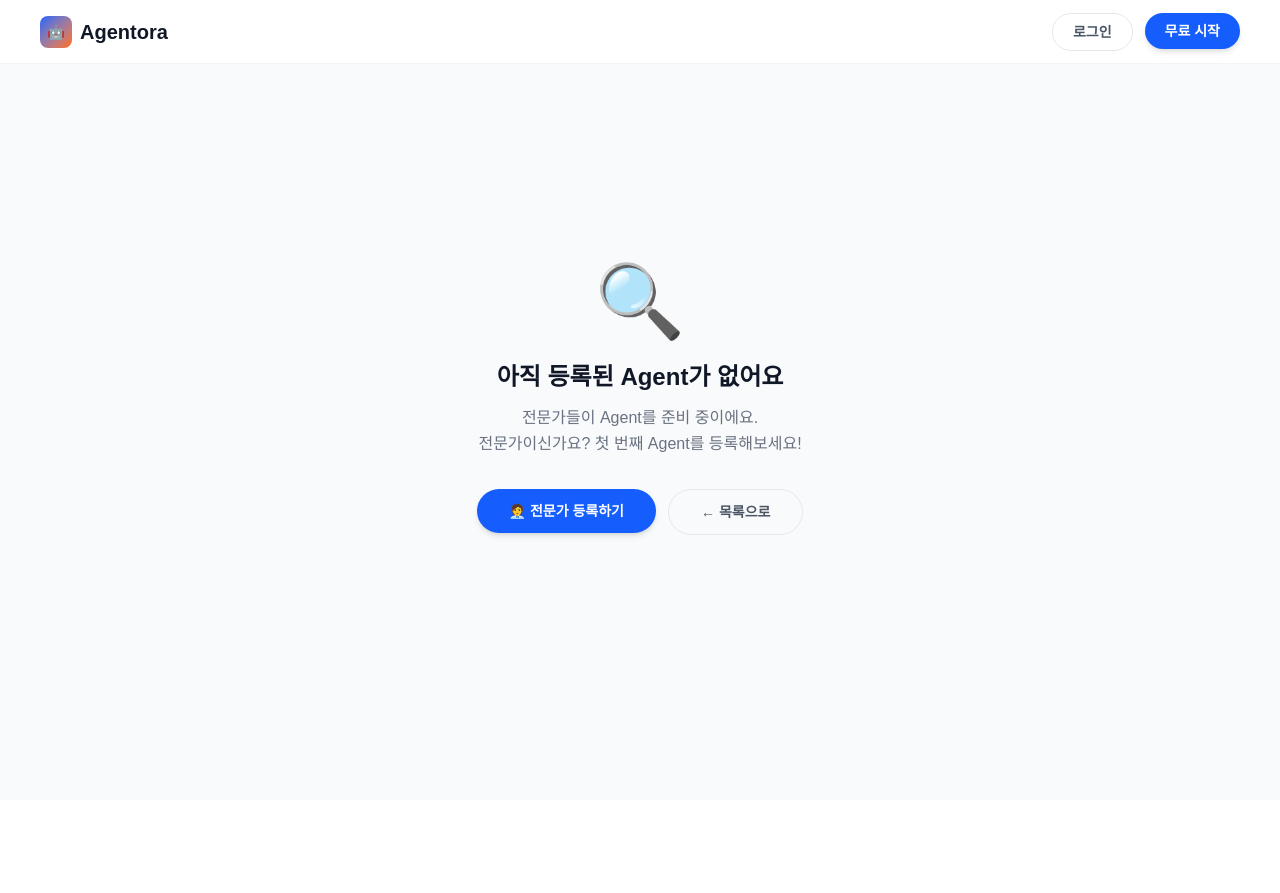
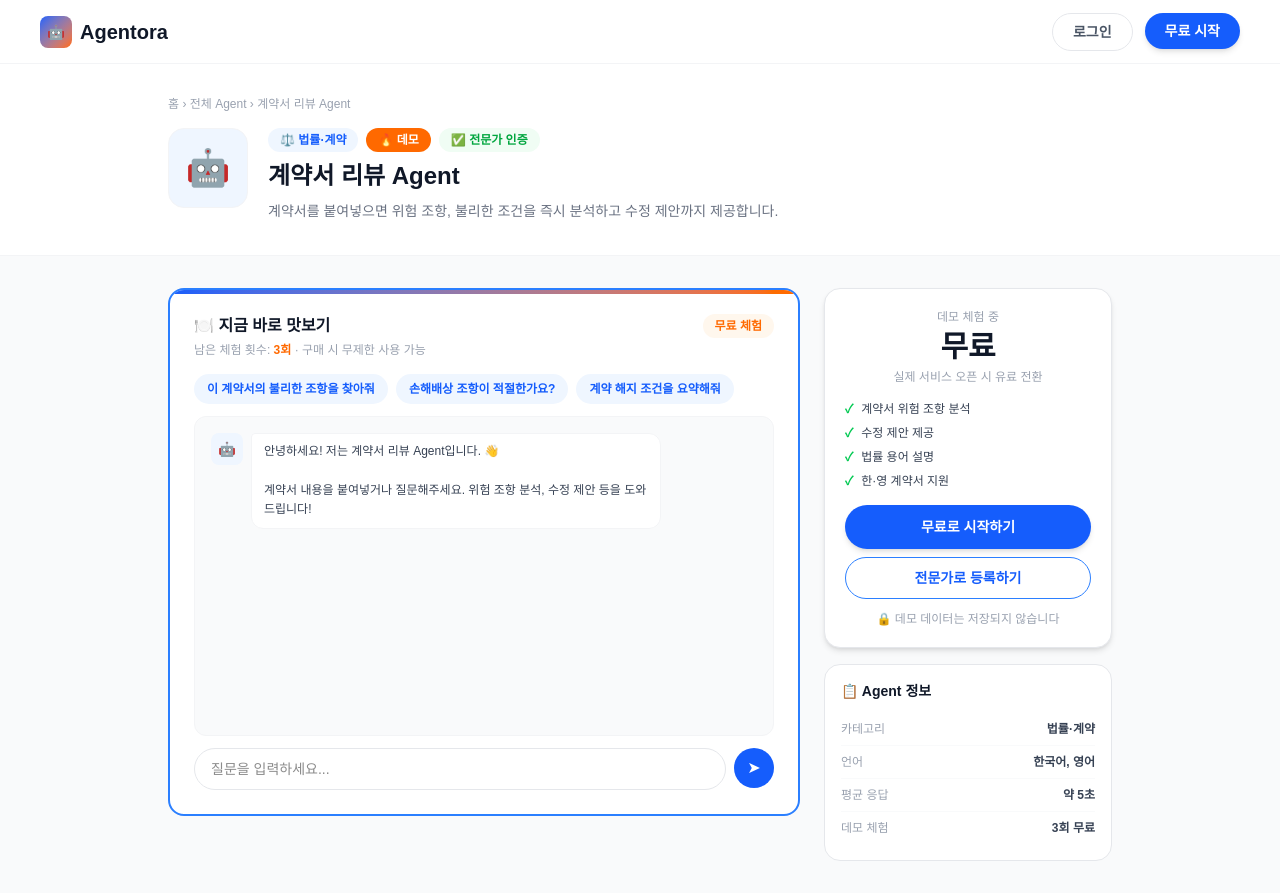
Before and after one commit to agentora-kr/agentora, a Next.js app: page /agents/1 in a window 1280 px wide. Before the commit the page ends 800 px from the top, so only its background shows below. Built offline with nearby package versions, Linux system fonts and the light colour scheme.

Commit message:
AI 맛보기 데모 페이지 추가

```diff
--- a/app/agents/[id]/page.tsx
+++ b/app/agents/[id]/page.tsx
@@ -1,33 +1,199 @@
+"use client";
+import { useState } from "react";
 import Link from "next/link";
 
 export default function AgentDetailPage() {
+  const [messages, setMessages] = useState<{ role: "user" | "assistant"; content: string }[]>([
+    { role: "assistant", content: "안녕하세요! 저는 계약서 리뷰 Agent입니다. 👋\n\n계약서 내용을 붙여넣거나 질문해주세요. 위험 조항 분석, 수정 제안 등을 도와드립니다!" }
+  ]);
+  const [input, setInput] = useState("");
+  const [loading, setLoading] = useState(false);
+  const [trial, setTrial] = useState(3);
+
+  const handleSend = async () => {
+    if (!input.trim() || loading || trial <= 0) return;
+    const userMsg = input.trim();
+    setInput("");
+    setTrial((t) => t - 1);
+
+    const newMessages = [...messages, { role: "user" as const, content: userMsg }];
+    setMessages(newMessages);
+    setLoading(true);
+
+    try {
+      const response = await fetch("/api/chat", {
+        method: "POST",
+        headers: { "Content-Type": "application/json" },
+        body: JSON.stringify({
+          systemPrompt: "당신은 10년 경력의 계약 전문 변호사입니다. 사용자가 계약서 내용이나 법률 관련 질문을 하면 전문적으로 분석하고 위험 조항, 불리한 조건, 수정 제안을 명확하게 제공하세요. 답변은 한국어로 하고, 구체적이고 실용적인 조언을 제공하세요. 위험한 조항은 ⚠️로, 양호한 조항은 ✅로 표시하세요.",
+          messages: newMessages.map(m => ({ role: m.role, content: m.content }))
+        }),
+      });
+
+      const data = await response.json();
+      setMessages(prev => [...prev, {
+        role: "assistant",
+        content: data.content || "죄송합니다. 잠시 후 다시 시도해주세요."
+      }]);
+    } catch {
+      setMessages(prev => [...prev, {
+        role: "assistant",
+        content: "오류가 발생했습니다. 다시 시도해주세요."
+      }]);
+    }
+    setLoading(false);
+  };
+
   return (
     <main className="min-h-screen bg-gray-50">
-      <nav className="fixed top-0 left-0 right-0 z-50 bg-white/90 backdrop-blur-md border-b border-gray-100 h-16 flex items-center justify-between px-10">
+      {/* 네비게이션 */}
+      <nav className="fixed top-0 left-0 right-0 z-50 bg-white/90 backdrop-blur-md border-b border-gray-100 h-16 flex items-center justify-between px-5 md:px-10">
         <Link href="/" className="flex items-center gap-2">
           <div className="w-8 h-8 rounded-lg bg-gradient-to-br from-blue-600 to-orange-500 flex items-center justify-center text-sm">🤖</div>
           <span className="text-xl font-extrabold text-gray-900">Agentora</span>
         </Link>
         <div className="flex gap-3">
-          <Link href="/login"><button className="px-5 py-2 rounded-full text-sm font-semibold border border-gray-200 text-gray-600 hover:border-blue-500 hover:text-blue-600 transition-all">로그인</button></Link>
-          <Link href="/login"><button className="px-5 py-2 rounded-full text-sm font-semibold bg-blue-600 text-white hover:bg-blue-700 transition-all shadow-md">무료 시작</button></Link>
+          <Link href="/login"><button className="px-4 md:px-5 py-2 rounded-full text-sm font-semibold border border-gray-200 text-gray-600 hover:border-blue-500 hover:text-blue-600 transition-all">로그인</button></Link>
+          <Link href="/login"><button className="px-4 md:px-5 py-2 rounded-full text-sm font-semibold bg-blue-600 text-white hover:bg-blue-700 transition-all shadow-md">무료 시작</button></Link>
         </div>
       </nav>
 
-      <div className="flex flex-col items-center justify-center min-h-screen text-center px-10">
-        <div className="text-7xl mb-6">🔍</div>
-        <h2 className="text-2xl font-extrabold text-gray-900 mb-3">아직 등록된 Agent가 없어요</h2>
-        <p className="text-gray-500 text-base leading-relaxed mb-8 max-w-md">
-          전문가들이 Agent를 준비 중이에요.<br />
-          전문가이신가요? 첫 번째 Agent를 등록해보세요!
-        </p>
-        <div className="flex gap-3">
-          <Link href="/register">
-            <button className="px-8 py-3 bg-blue-600 text-white font-bold rounded-full hover:bg-blue-700 transition-all shadow-md text-sm">🧑‍💼 전문가 등록하기</button>
-          </Link>
-          <Link href="/agents">
-            <button className="px-8 py-3 border border-gray-200 text-gray-600 font-bold rounded-full hover:border-blue-400 hover:text-blue-600 transition-all text-sm">← 목록으로</button>
-          </Link>
+      <div className="pt-16 bg-white border-b border-gray-100">
+        <div className="max-w-5xl mx-auto px-5 md:px-10 py-6 md:py-8">
+          <div className="text-xs text-gray-400 mb-4">
+            <Link href="/" className="hover:text-blue-600">홈</Link> ›{" "}
+            <Link href="/agents" className="hover:text-blue-600">전체 Agent</Link> › 계약서 리뷰 Agent
+          </div>
+          <div className="flex gap-4 md:gap-5 items-start">
+            <div className="w-16 h-16 md:w-20 md:h-20 rounded-2xl bg-blue-50 flex items-center justify-center text-3xl md:text-4xl flex-shrink-0 border border-gray-100">🤖</div>
+            <div className="flex-1 min-w-0">
+              <div className="flex gap-2 mb-2 flex-wrap">
+                <span className="bg-blue-50 text-blue-600 text-xs font-bold px-3 py-1 rounded-full">⚖️ 법률·계약</span>
+                <span className="bg-orange-500 text-white text-xs font-bold px-3 py-1 rounded-full">🔥 데모</span>
+                <span className="bg-green-50 text-green-600 text-xs font-bold px-3 py-1 rounded-full">✅ 전문가 인증</span>
+              </div>
+              <h1 className="text-xl md:text-2xl font-extrabold text-gray-900 mb-2">계약서 리뷰 Agent</h1>
+              <p className="text-sm text-gray-500 leading-relaxed">계약서를 붙여넣으면 위험 조항, 불리한 조건을 즉시 분석하고 수정 제안까지 제공합니다.</p>
+            </div>
+          </div>
+        </div>
+      </div>
+
+      <div className="max-w-5xl mx-auto px-5 md:px-10 py-6 md:py-8 flex flex-col md:flex-row gap-6">
+
+        {/* 채팅 */}
+        <div className="flex-1 min-w-0">
+          <div className="bg-white rounded-2xl border-2 border-blue-500 p-5 md:p-6 relative overflow-hidden">
+            <div className="absolute top-0 left-0 right-0 h-1 bg-gradient-to-r from-blue-600 to-orange-500"></div>
+
+            <div className="flex items-center justify-between mb-1">
+              <h2 className="text-base font-extrabold text-gray-900">🍽️ 지금 바로 맛보기</h2>
+              <span className="bg-orange-50 text-orange-500 text-xs font-bold px-3 py-1 rounded-full">무료 체험</span>
+            </div>
+            <p className="text-xs text-gray-400 mb-4">
+              남은 체험 횟수: <strong className="text-orange-500">{trial}회</strong> · 구매 시 무제한 사용 가능
+            </p>
+
+            {/* 예시 질문 */}
+            <div className="flex gap-2 flex-wrap mb-3">
+              {["이 계약서의 불리한 조항을 찾아줘", "손해배상 조항이 적절한가요?", "계약 해지 조건을 요약해줘"].map((q) => (
+                <button
+                  key={q}
+                  onClick={() => setInput(q)}
+                  className="text-xs bg-blue-50 text-blue-600 px-3 py-1.5 rounded-full font-semibold hover:bg-blue-100 transition-all border border-transparent hover:border-blue-300"
+                >
+                  {q}
+                </button>
+              ))}
+            </div>
+
+            {/* 채팅창 */}
+            <div className="bg-gray-50 rounded-xl border border-gray-100 h-72 md:h-80 overflow-y-auto p-4 flex flex-col gap-3 mb-3">
+              {messages.map((msg, i) => (
+                <div key={i} className={`flex gap-2 ${msg.role === "user" ? "flex-row-reverse" : ""}`}>
+                  <div className={`w-8 h-8 rounded-lg flex items-center justify-center text-sm flex-shrink-0 ${msg.role === "agent" ? "bg-blue-50" : msg.role === "assistant" ? "bg-blue-50" : "bg-blue-600 text-white text-xs font-bold"}`}>
+                    {msg.role === "user" ? "나" : "🤖"}
+                  </div>
+                  <div className={`max-w-[75%] px-3 py-2 rounded-xl text-xs leading-relaxed whitespace-pre-line ${msg.role === "user" ? "bg-blue-600 text-white rounded-tr-sm" : "bg-white border border-gray-100 text-gray-700 rounded-tl-sm"}`}>
+                    {msg.content}
+                  </div>
+                </div>
+              ))}
+              {loading && (
+                <div className="flex gap-2">
+                  <div className="w-8 h-8 rounded-lg bg-blue-50 flex items-center justify-center text-sm">🤖</div>
+                  <div className="bg-white border border-gray-100 rounded-xl px-4 py-3 flex gap-1.5 items-center rounded-tl-sm">
+                    <div className="w-1.5 h-1.5 bg-blue-400 rounded-full animate-bounce"></div>
+                    <div className="w-1.5 h-1.5 bg-blue-400 rounded-full animate-bounce [animation-delay:0.15s]"></div>
+                    <div className="w-1.5 h-1.5 bg-blue-400 rounded-full animate-bounce [animation-delay:0.3s]"></div>
+                  </div>
+                </div>
+              )}
+            </div>
+
+            {/* 입력 */}
+            <div className="flex gap-2">
+              <input
+                value={input}
+                onChange={(e) => setInput(e.target.value)}
+                onKeyDown={(e) => e.key === "Enter" && handleSend()}
+                placeholder={trial > 0 ? "질문을 입력하세요..." : "체험 횟수를 모두 사용했습니다."}
+                disabled={trial <= 0}
+                className="flex-1 px-4 py-2.5 rounded-full border border-gray-200 text-sm outline-none focus:border-blue-500 disabled:bg-gray-100 disabled:text-gray-400"
+              />
+              <button
+                onClick={handleSend}
+                disabled={loading || trial <= 0}
+                className="w-10 h-10 rounded-full bg-blue-600 text-white flex items-center justify-center hover:bg-blue-700 disabled:bg-gray-200 transition-all flex-shrink-0"
+              >
+                ➤
+              </button>
+            </div>
+          </div>
+        </div>
+
+        {/* 사이드 정보 */}
+        <div className="w-full md:w-72 flex-shrink-0 flex flex-col gap-4">
+          <div className="bg-white rounded-2xl border border-gray-200 p-5 shadow-md">
+            <div className="text-center mb-4">
+              <div className="text-xs text-gray-400 mb-1">데모 체험 중</div>
+              <div className="text-3xl font-extrabold text-gray-900">무료</div>
+              <div className="text-xs text-gray-400 mt-1">실제 서비스 오픈 시 유료 전환</div>
+            </div>
+            <div className="flex flex-col gap-2 mb-4">
+              {["계약서 위험 조항 분석", "수정 제안 제공", "법률 용어 설명", "한·영 계약서 지원"].map((f) => (
+                <div key={f} className="flex items-center gap-2 text-xs text-gray-700">
+                  <span className="text-green-500 font-bold">✓</span> {f}
+                </div>
+              ))}
+            </div>
+            <Link href="/login">
+              <button className="w-full py-3 bg-blue-600 text-white font-bold rounded-full hover:bg-blue-700 transition-all shadow-md text-sm mb-2">
+                무료로 시작하기
+              </button>
+            </Link>
+            <Link href="/register">
+              <button className="w-full py-2.5 border border-blue-500 text-blue-600 font-bold rounded-full hover:bg-blue-50 transition-all text-sm">
+                전문가로 등록하기
+              </button>
+            </Link>
+            <div className="text-center text-xs text-gray-400 mt-3">🔒 데모 데이터는 저장되지 않습니다</div>
+          </div>
+
+          <div className="bg-white rounded-2xl border border-gray-200 p-4">
+            <h3 className="text-sm font-bold text-gray-900 mb-3">📋 Agent 정보</h3>
+            {[
+              ["카테고리", "법률·계약"],
+              ["언어", "한국어, 영어"],
+              ["평균 응답", "약 5초"],
+              ["데모 체험", "3회 무료"],
+            ].map(([label, value]) => (
+              <div key={label} className="flex justify-between py-2 border-b border-gray-50 last:border-0 text-xs">
+                <span className="text-gray-400">{label}</span>
+                <span className="font-semibold text-gray-700">{value}</span>
+              </div>
+            ))}
+          </div>
         </div>
       </div>
     </main>
```
